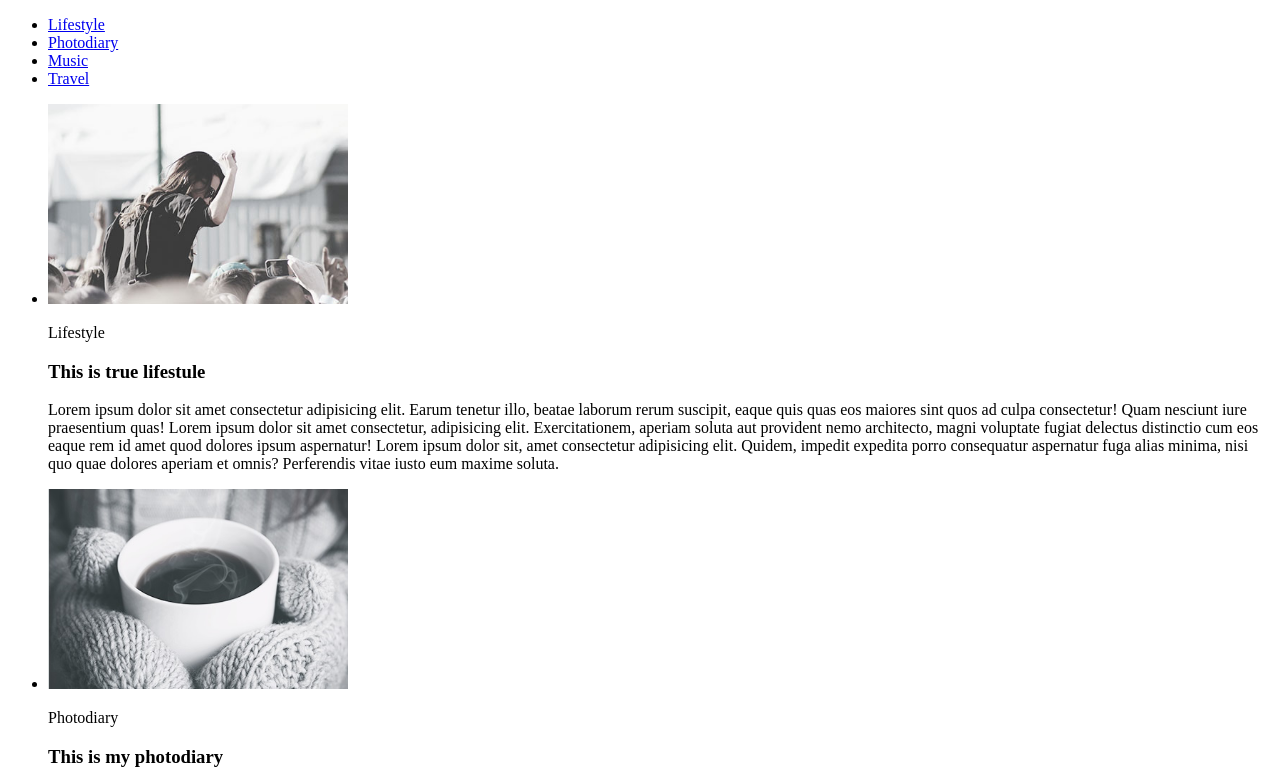
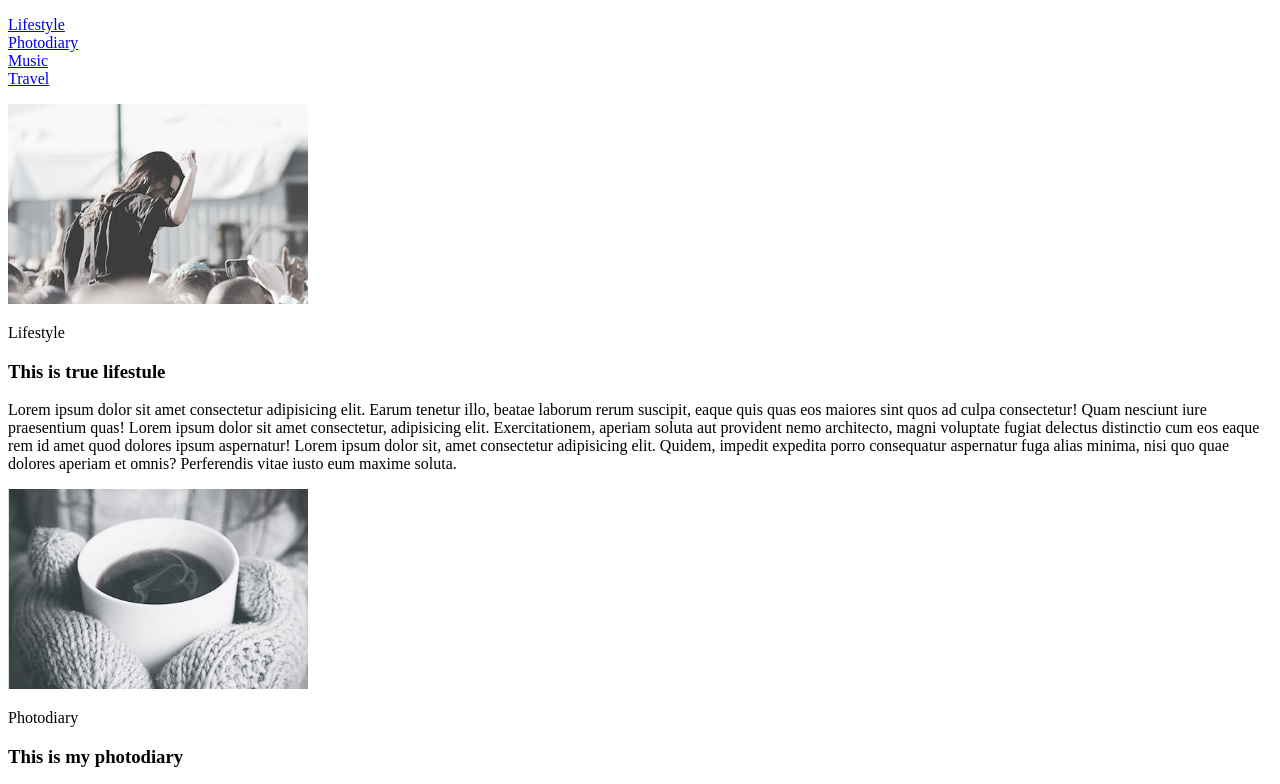
Before and after one commit to Hancuk88/GoITAS, a plain HTML site: page index.html in a window 1280 px wide. Shown: the top 784 px of the page. Drawn offline with Linux system fonts and the light colour scheme.

Commit message:
module_1

```diff
--- a/hw1.html
+++ b/index.html
@@ -4,7 +4,16 @@
     <meta charset="UTF-8">
     <meta name="viewport" content="width=device-width, initial-scale=1.0">
     <meta http-equiv="X-UA-Compatible" content="ie=edge">
-    <title>Homework1</title>
+    <title>module_1</title>
+    <style>
+        li {
+         list-style-type: none;
+        }
+        ul {
+         margin-left: 0;
+         padding-left: 0;
+        }
+       </style>
 </head>
     <body>
         <ul>
```
